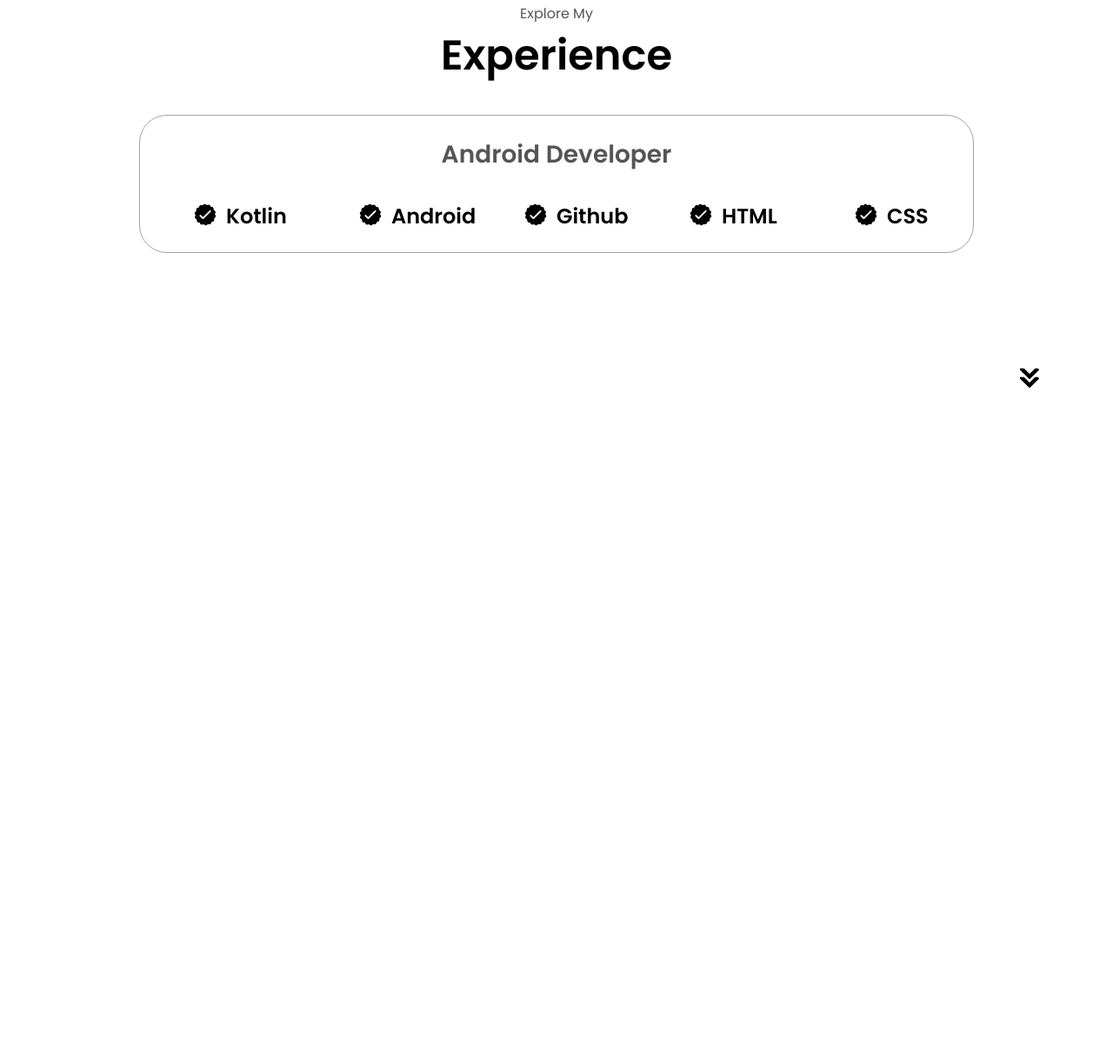
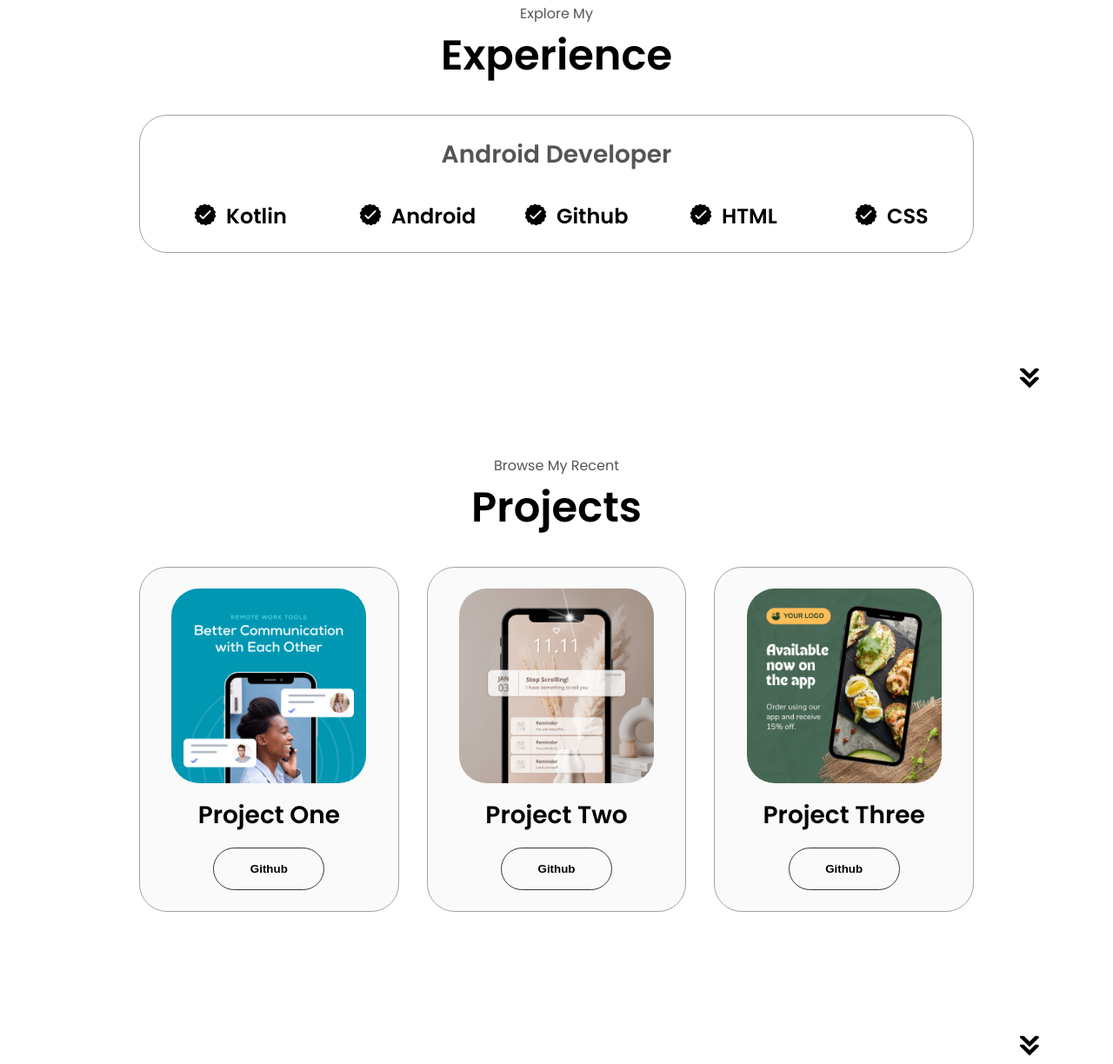
Before and after one commit to setyoai/setyoai.github.io, a plain HTML site: page index.html in a window 1280 px wide. Shown: the part 1573-2797 px from the top of the page at 87% size. Before the commit the page ends 2064 px from the top, so only its background shows below. Drawn offline with Linux system fonts and the light colour scheme.

Commit message:
add projects section

```diff
--- a/index.html
+++ b/index.html
@@ -14,8 +14,8 @@
       <div>
         <ul class="nav-links">
           <li><a href="#about">About</a></li>
-          <li><a href="#Experience">Experience</a></li>
-          <li><a href="#project">Project</a></li>
+          <li><a href="#experience">Experience</a></li>
+          <li><a href="#projects">Projects</a></li>
           <li><a href="#contact">Contact</a></li>
         </ul>
       </div>
@@ -30,8 +30,8 @@
         </div>
         <div class="menu-links">
           <li><a href="#about" onclick="toggleMenu()">About</a></li>
-          <li><a href="#Experience" onclick="toggleMenu()">Experience</a></li>
-          <li><a href="#project" onclick="toggleMenu()">Project</a></li>
+          <li><a href="#experience" onclick="toggleMenu()">Experience</a></li>
+          <li><a href="#projects" onclick="toggleMenu()">Projects</a></li>
           <li><a href="#contact" onclick="toggleMenu()">Contact</a></li>
         </div>
       </div>
@@ -183,7 +183,75 @@
         src="./assets/icon/arrow.png"
         alt="Arrow icon"
         class="icon arrow"
-        onclick="location.href='./#project'"
+        onclick="location.href='./#projects'"
+      />
+    </section>
+    <section id="projects">
+      <p class="section_text_p1">Browse My Recent</p>
+      <h1 class="title">Projects</h1>
+      <div class="experience-detail-container">
+        <div class="about-containers">
+          <div class="details-container color-container">
+            <div class="article-container">
+              <img
+                src="./assets/images/project-1.png"
+                alt="project 1"
+                class="project-img"
+              />
+            </div>
+            <h2 class="experience-sub-title project-title">Project One</h2>
+            <div class="btn-container">
+              <button
+                class="btn btn-color-2 project-2"
+                onclick="location.href='https://github.com/setyo46/Aplikasi-Penggajian-Karyawan-Codeigniter-3'"
+              >
+                Github
+              </button>
+            </div>
+          </div>
+          <div class="details-container color-container">
+            <div class="article-container">
+              <img
+                src="./assets/images/project-2.png"
+                alt="project 2"
+                class="project-img"
+              />
+            </div>
+            <h2 class="experience-sub-title project-title">Project Two</h2>
+            <div class="btn-container">
+              <button
+                class="btn btn-color-2 project-2"
+                onclick="location.href='https://github.com/AksaCerma/AksaCarma'"
+              >
+                Github
+              </button>
+            </div>
+          </div>
+          <div class="details-container color-container">
+            <div class="article-container">
+              <img
+                src="./assets/images/project-3.png"
+                alt="project 3"
+                class="project-img"
+              />
+            </div>
+            <h2 class="experience-sub-title project-title">Project Three</h2>
+            <div class="btn-container">
+              <button
+                class="btn btn-color-2 project-2"
+                onclick="location.href='https://github.com/setyo46/SimilartyTextApp'"
+              >
+                Github
+              </button>
+            </div>
+          </div>
+        </div>
+      </div>
+      <img
+        src="./assets/icon/arrow.png"
+        alt="Arrow icon"
+        class="icon arrow"
+        onclick="location.href='./#contact'"
       />
     </section>
     <script src="script.js"></script>
--- a/style.css
+++ b/style.css
@@ -353,3 +353,30 @@ article {
 article .icon {
   cursor: default;
 }
+
+/* Projects */
+
+#projects {
+  position: relative;
+}
+
+.color-container {
+  border-color: rgb(163, 163, 163);
+  background: rgb(250, 250, 250);
+}
+
+.project-img {
+  border-radius: 2rem;
+  width: 90%;
+  height: 90%;
+}
+
+.project-title {
+  margin: 1rem;
+  color: black;
+}
+
+.project-btn {
+  color: black;
+  border-color: rgb(63, 63, 63);
+}
```
Also changed, not shown: assets/images/project-1.png (added), assets/images/project-2.png (added), assets/images/project-3.png (added).
